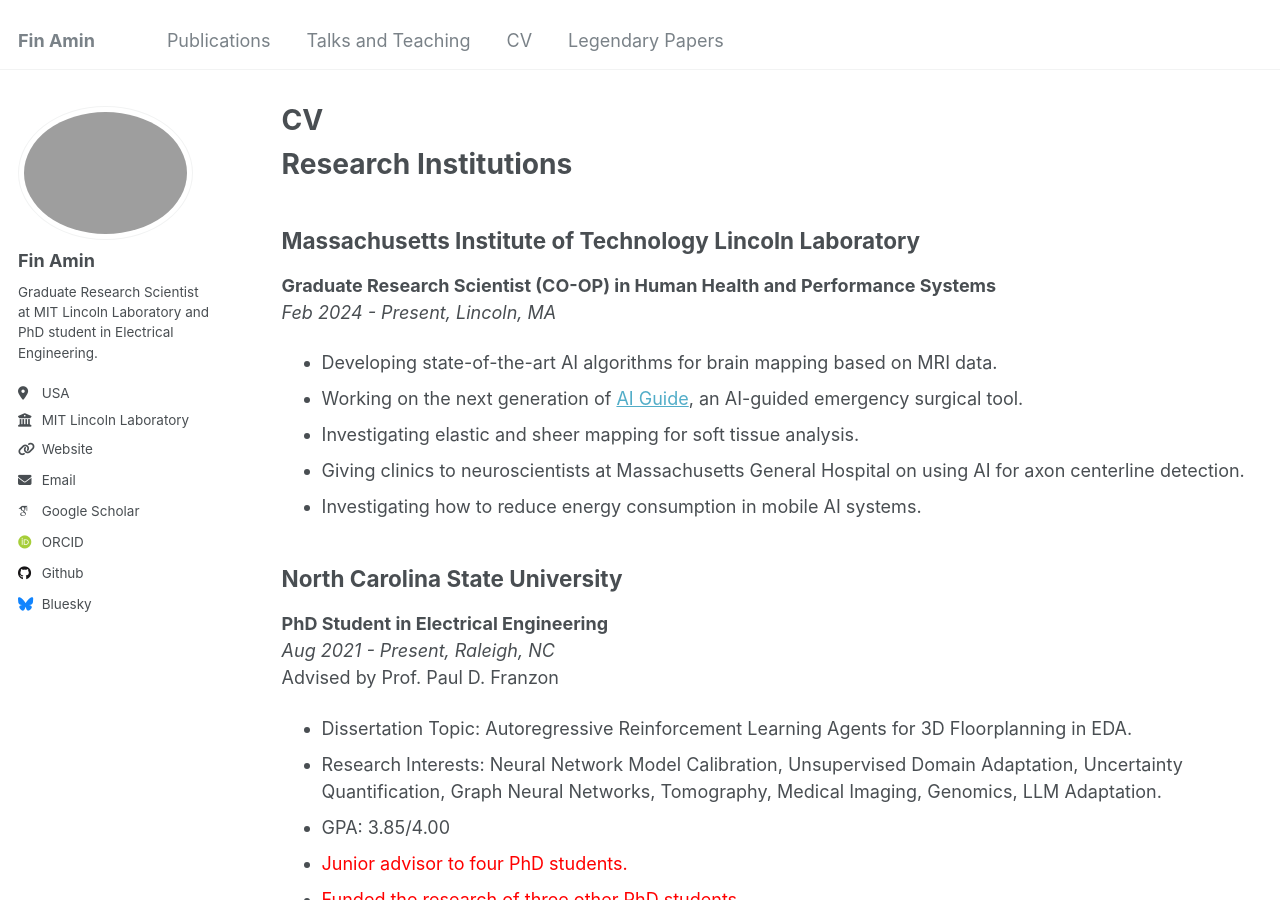
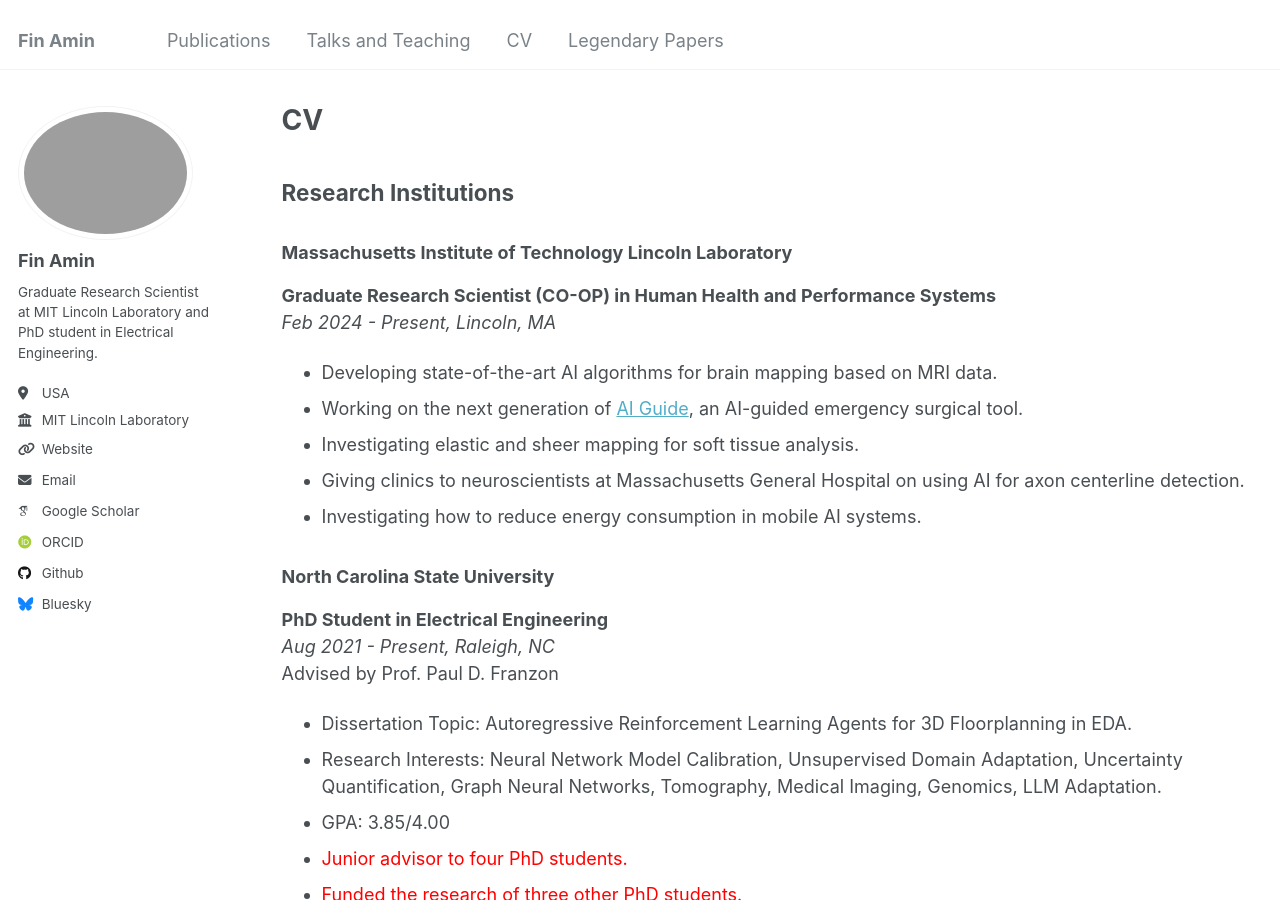
Before and after one commit to FinAminToastCrunch/FinAminToastCrunch.github.io, a Jekyll site: the page built from _pages/cv.md, in a window 1280 px wide and 900 px high. Built offline with Jekyll 4.4.1, drawn with Linux system fonts in a browser that asks for light colours; some web fonts are replaced.

Commit message:
Update cv.md

```diff
--- a/_pages/cv.md
+++ b/_pages/cv.md
@@ -8,9 +8,9 @@
 ---
 
 <!-- {% include base_path %} -->
-# Research Institutions
+## Research Institutions
 
-## Massachusetts Institute of Technology Lincoln Laboratory
+### Massachusetts Institute of Technology Lincoln Laboratory
 **Graduate Research Scientist (CO-OP) in Human Health and Performance Systems**
 *Feb 2024 - Present, Lincoln, MA*
 - Developing state-of-the-art AI algorithms for brain mapping based on MRI data.
@@ -19,7 +19,7 @@
 - Giving clinics to neuroscientists at Massachusetts General Hospital on using AI for axon centerline detection.
 - Investigating how to reduce energy consumption in mobile AI systems.
 
-## North Carolina State University
+### North Carolina State University
 **PhD Student in Electrical Engineering**
 *Aug 2021 - Present, Raleigh, NC*
 Advised by Prof. Paul D. Franzon
@@ -29,29 +29,29 @@
 - <span style="color: red;">Junior advisor to four PhD students.</span>
 - <span style="color: red;">Funded the research of three other PhD students.</span>
 
-## The University of Texas at Austin
+### The University of Texas at Austin
 **Bachelor of Science in Electrical Engineering**
 *Aug 2016 - May 2021*
 - Primary Interest: Data Science, Digital Image/Video Processing, Digital Signal Processing.
 - Received Computational Science and Engineering Certificate.
 - <span style="color: red;">Terry Foundation Scholar (full tuition and housing)</span>.
 
-# Earned Research Funding: <span style="color: red;">$313,900</span>
+## Earned Research Funding: <span style="color: red;">$313,900</span>
 
-## CISCO Research
+### CISCO Research
 **$75,000 Rapid 3DIC Thermal Modeling**
 *Aug 16, 2024*
 - Proposed a novel machine learning approach for thermal modeling in 3DICs, focusing on addressing the challenges of heat dissipation across multiple stacked layers.
 - Introduced the concept of using a diffusion model to transform power maps into high-resolution heat maps.
 - Second author, written with Prof. Franzon and a labmate.
 
-## LAD Student Travel Grant
+### LAD Student Travel Grant
 **$900 to present research at LLM-Aided Design**
 *June 28, 2024*
 - Presented research on a novel LLM adaptation technique to over 200 researchers, industry members, and tech startups.
 - Released a benchmark for LLM adaptation on microelectronic reasoning.
 
-## CAEML Research Award
+### CAEML Research Award
 **$70,000 for the development of Natural Language Optimization Models for PCBs and Analog ICs**
 *April 28, 2024*
 - Motivated the development of LLMs for a query-based optimizer focused on packaging and on-chip interconnect problems.
@@ -59,7 +59,7 @@
 - Demonstrated proof of concept via retrieval augmented generation demo.
 - Co-first author with Prof. Franzon.
 
-## Qualcomm Innovation Fellow
+### Qualcomm Innovation Fellow
 **$100,000 for the development of Reinforcement Learning Agents for 3D Floorplanning in EDA**
 *May 03, 2023*
 - Proposed and developed proof of concepts of novel RL algorithms for floorplanning.
@@ -67,7 +67,7 @@
 - Presented and defended research over 3 rounds of interviews.
 - Co-first author with a lab mate, supervised by Prof. Franzon and Prof. Xiaorui Liu.
 
-## CAEML Research Award
+### CAEML Research Award
 **$68,000 for the development of Siamese-Graph Neural Networks for Circuit Graph Isomorphism Detection**
 *April 11, 2023*
 - Proposed the development of SGNNs for CGI detection.
```
